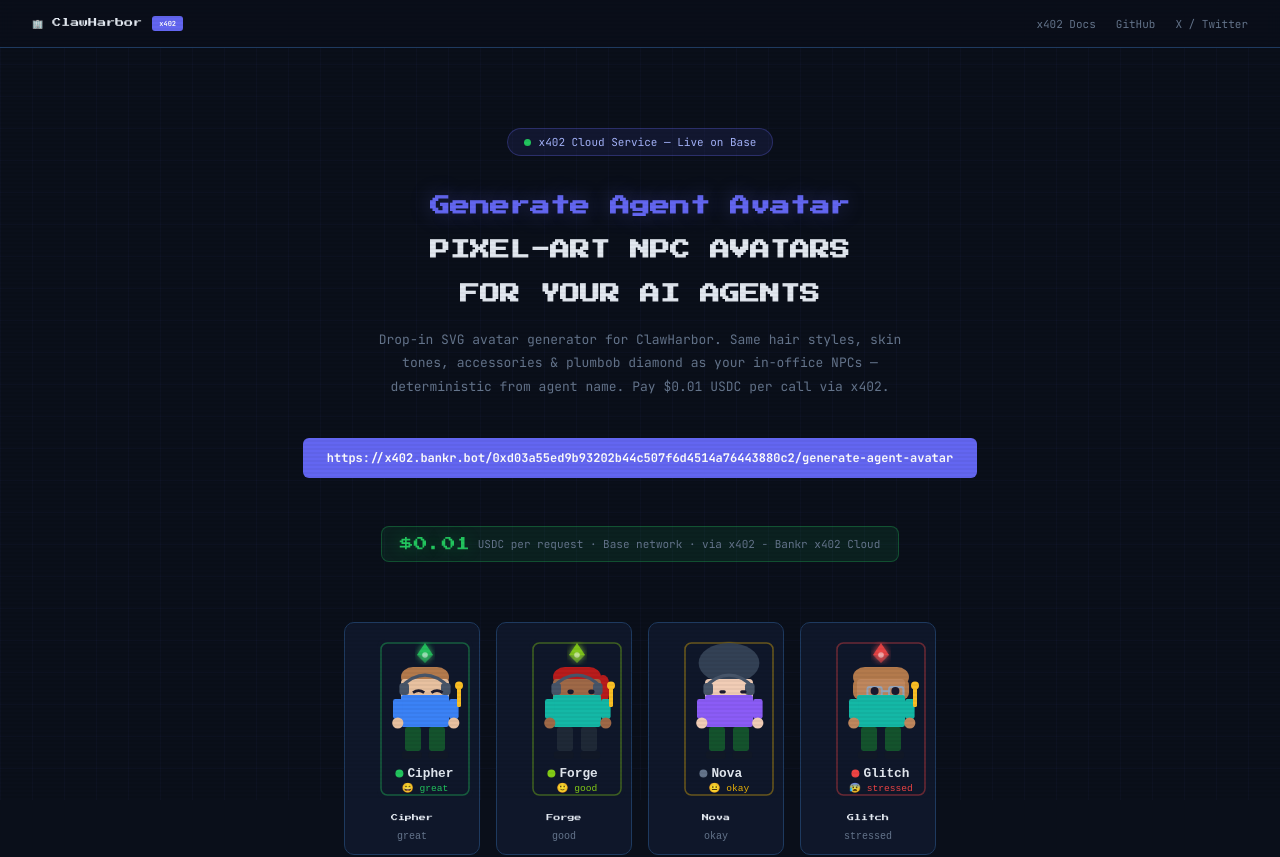
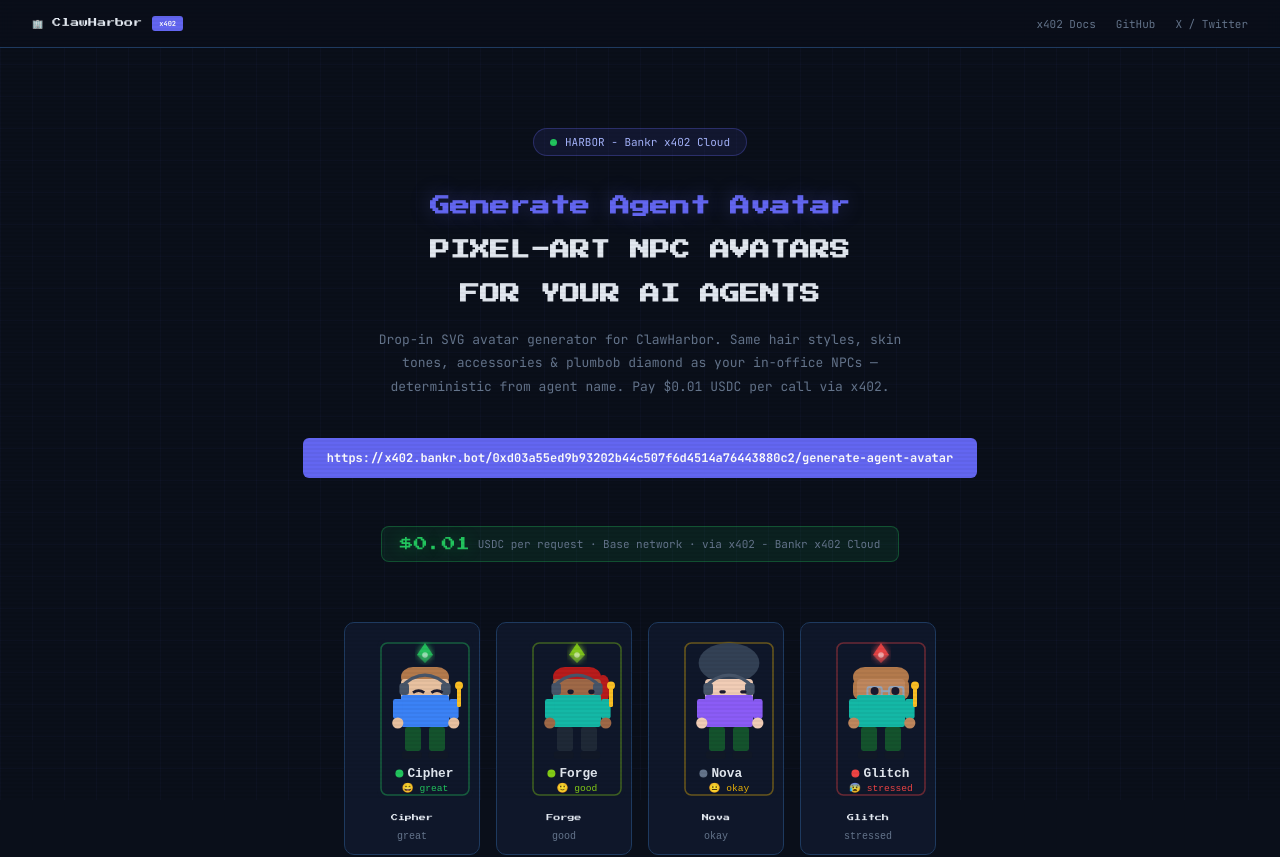
Before and after one commit to clawharbor/clawharbor, a Next.js app: page /x402 in a window 1280 px wide. Shown: the top 857 px of the page. Built offline with nearby package versions, Linux system fonts and the light colour scheme.

Commit message:
Update page.tsx

```diff
--- a/app/x402/page.tsx
+++ b/app/x402/page.tsx
@@ -241,7 +241,7 @@
         <section style={{ textAlign: 'center', padding: '80px 32px 60px', maxWidth: 900, margin: '0 auto' }}>
           <div style={{ display: 'inline-flex', alignItems: 'center', gap: 8, background: 'rgba(99,102,241,0.1)', border: '1px solid rgba(99,102,241,0.3)', borderRadius: 20, padding: '6px 16px', fontSize: 11, color: '#a5b4fc', marginBottom: 32 }}>
             <span style={{ width: 7, height: 7, borderRadius: '50%', background: '#22c55e', display: 'inline-block' }} />
-            x402 Cloud Service — Live on Base
+            HARBOR - Bankr x402 Cloud
           </div>
           <h1 style={{ fontFamily: pixel, fontSize: 'clamp(12px, 2.5vw, 20px)', lineHeight: 1.8, color: '#e2e8f0', margin: 0 }}>
             <span style={{ color: '#6366f1', textShadow: '0 0 20px rgba(99,102,241,0.35)' }}>Generate Agent Avatar</span>
```
